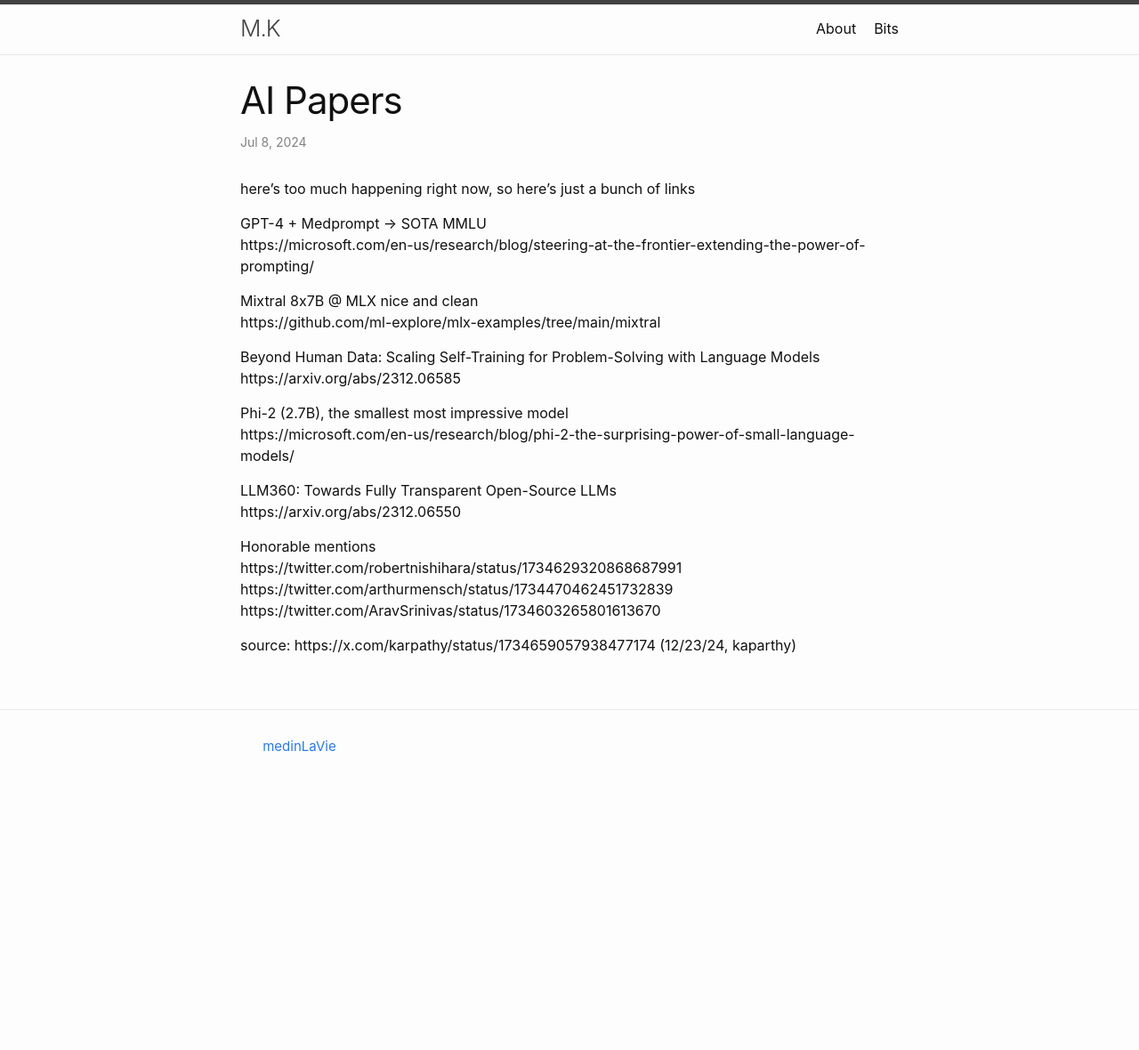
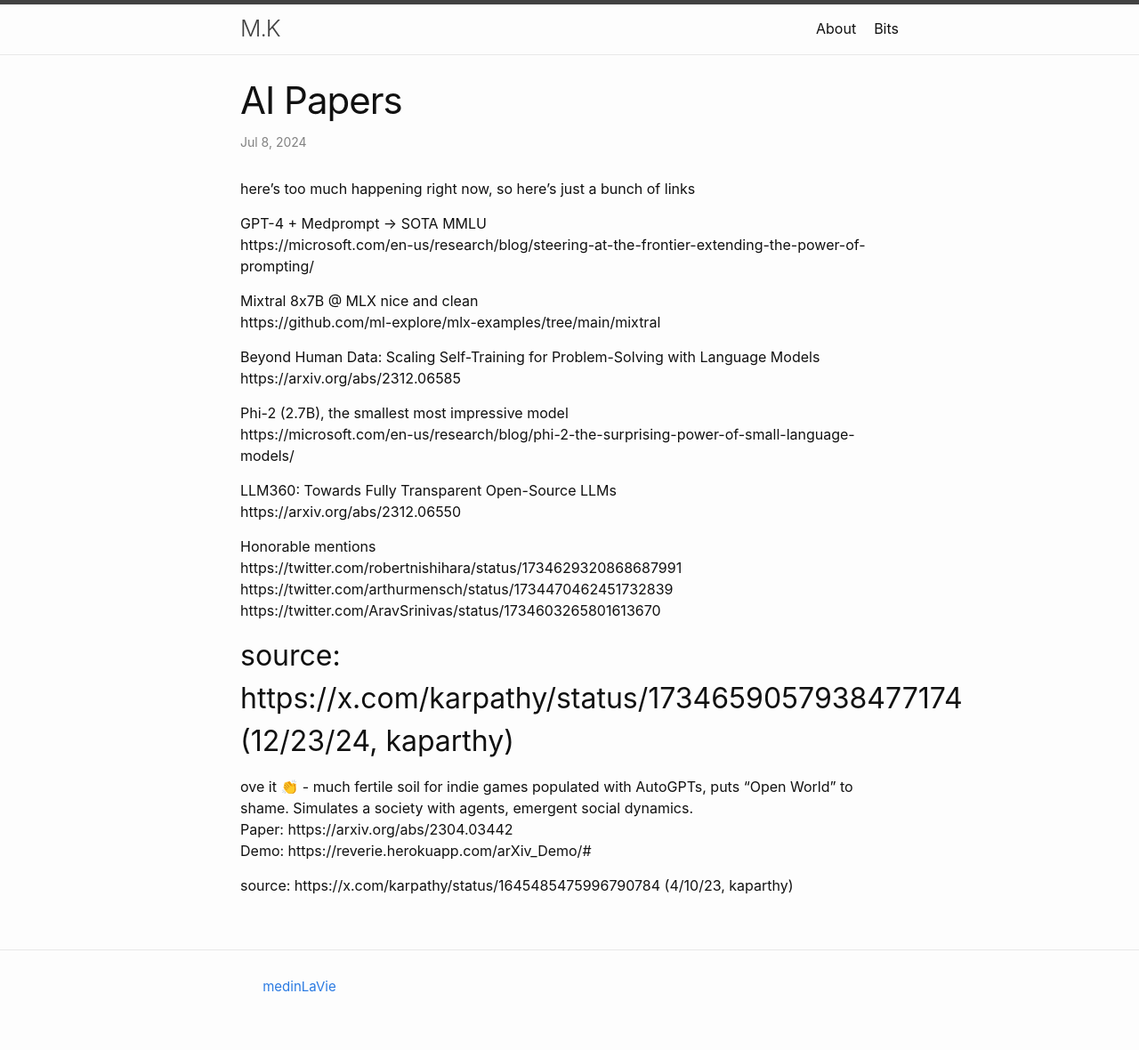
Before and after one commit to medinLaVie/medinLaVie.github.io, a Jekyll site: the page built from _posts/2024-07-08-ai-paper.md, in a window 1280 px wide. Shown: the whole page at 89% size. Built offline with Jekyll 4.4.1, drawn with Linux system fonts in a browser that asks for light colours; before the commit the page ends 910 px from its top, so only the background shows below that.

```diff
--- a/_posts/2024-07-08-ai-paper.md
+++ b/_posts/2024-07-08-ai-paper.md
@@ -31,3 +31,9 @@ https://twitter.com/arthurmensch/status/1734470462451732839
 https://twitter.com/AravSrinivas/status/1734603265801613670
 
 source: https://x.com/karpathy/status/1734659057938477174 (12/23/24, kaparthy)
+--
+ove it 👏 - much fertile soil for indie games populated with AutoGPTs, puts "Open World" to shame. Simulates a society with agents, emergent social dynamics.
+Paper: https://arxiv.org/abs/2304.03442
+Demo: https://reverie.herokuapp.com/arXiv_Demo/#
+
+source: https://x.com/karpathy/status/1645485475996790784 (4/10/23, kaparthy)
```
Also changed, not shown: _posts/2024-05-06-finetuning.md (added, +12 -0 lines).
